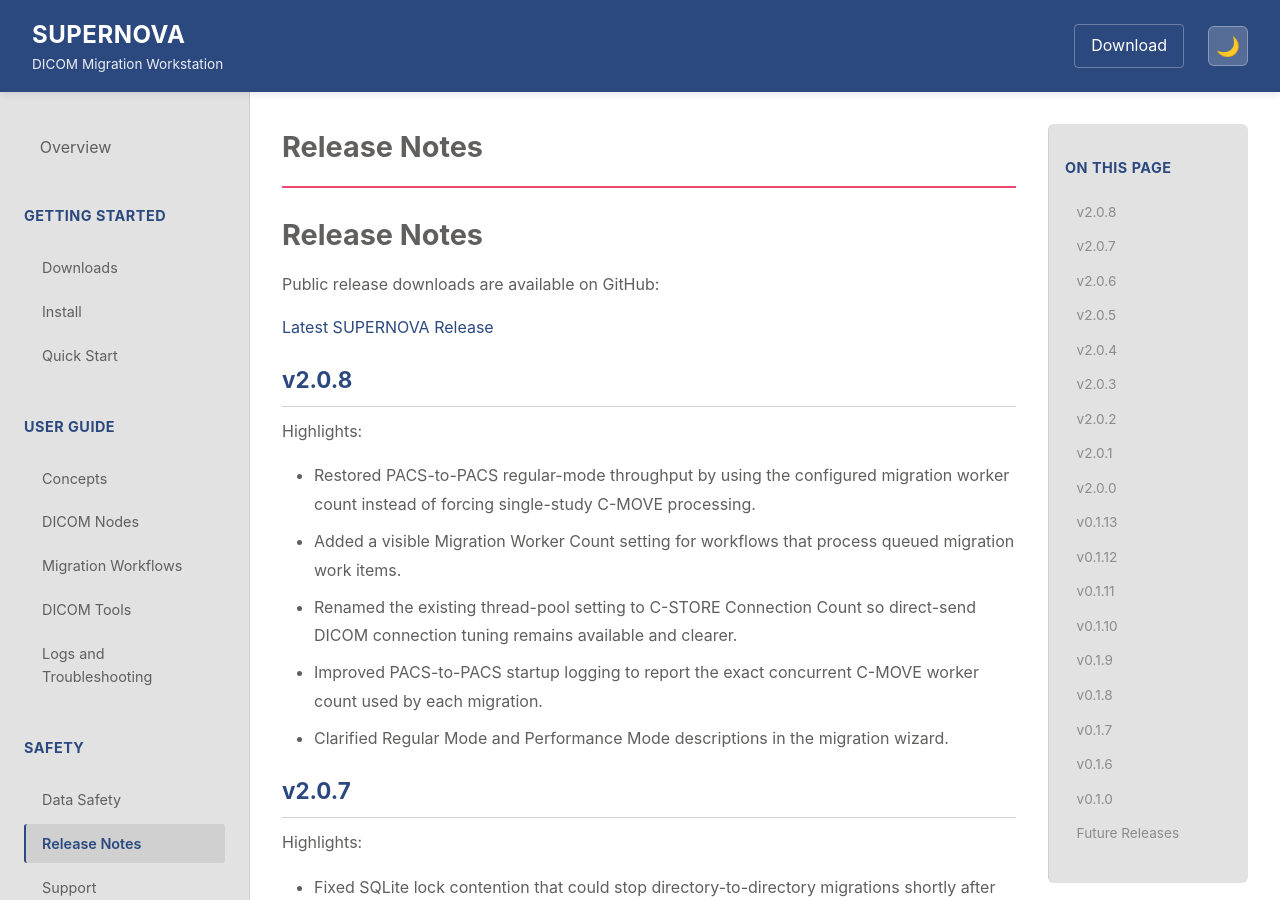
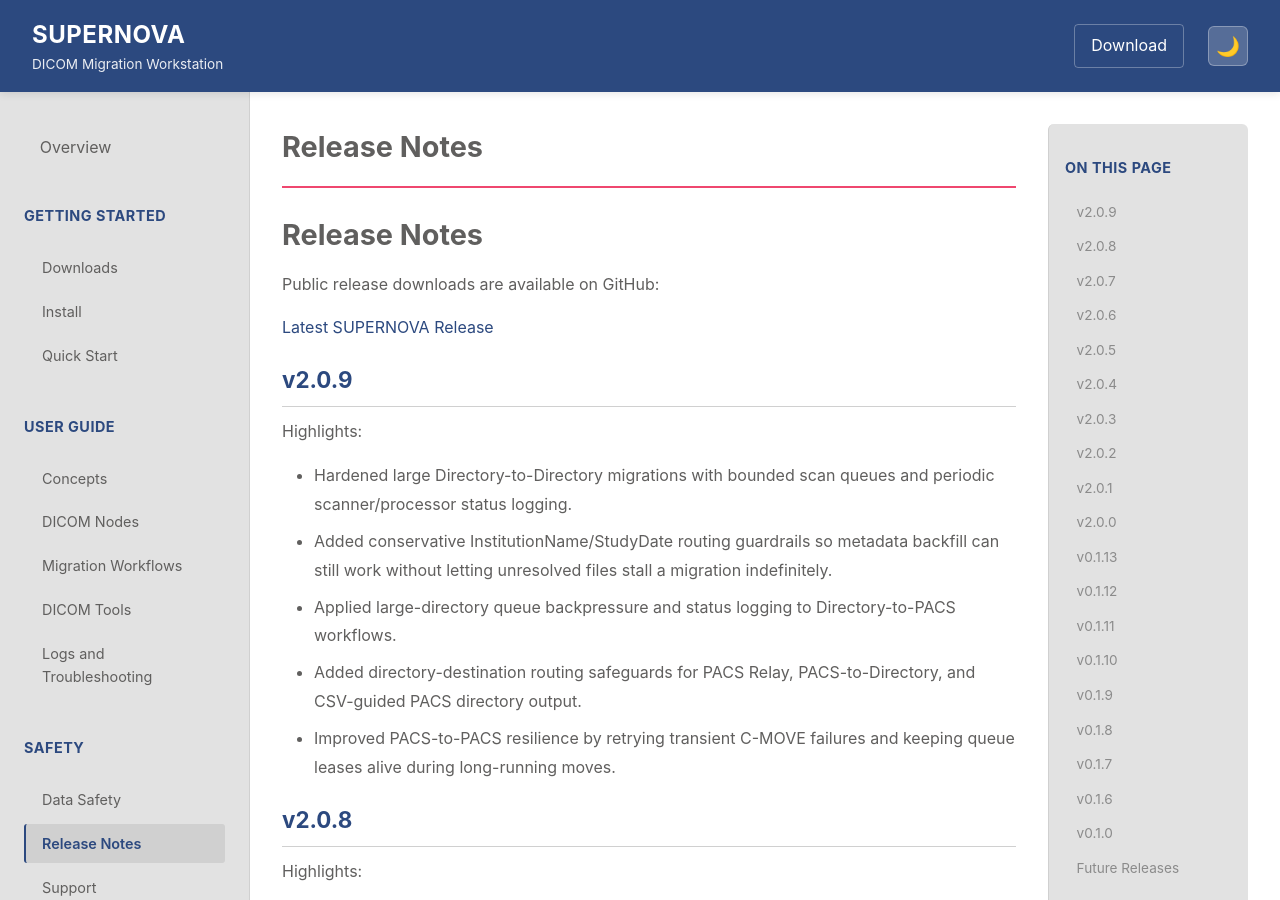
Before and after one commit to JayDubb85/SUPERNOVA-Releases, a Jekyll site: the page built from docs/release-notes.md, in a window 1280 px wide and 900 px high. Built offline with Jekyll 4.4.1, drawn with Linux system fonts in a browser that asks for light colours.

Commit message:
Update public documentation

```diff
--- a/docs/release-notes.md
+++ b/docs/release-notes.md
@@ -9,6 +9,16 @@ description: SUPERNOVA public release notes
 Public release downloads are available on GitHub:
 
 [Latest SUPERNOVA Release](https://github.com/JayDubb85/SUPERNOVA-Releases/releases/latest)
+
+## v2.0.9
+
+Highlights:
+
+- Hardened large Directory-to-Directory migrations with bounded scan queues and periodic scanner/processor status logging.
+- Added conservative InstitutionName/StudyDate routing guardrails so metadata backfill can still work without letting unresolved files stall a migration indefinitely.
+- Applied large-directory queue backpressure and status logging to Directory-to-PACS workflows.
+- Added directory-destination routing safeguards for PACS Relay, PACS-to-Directory, and CSV-guided PACS directory output.
+- Improved PACS-to-PACS resilience by retrying transient C-MOVE failures and keeping queue leases alive during long-running moves.
 
 ## v2.0.8
 
```
